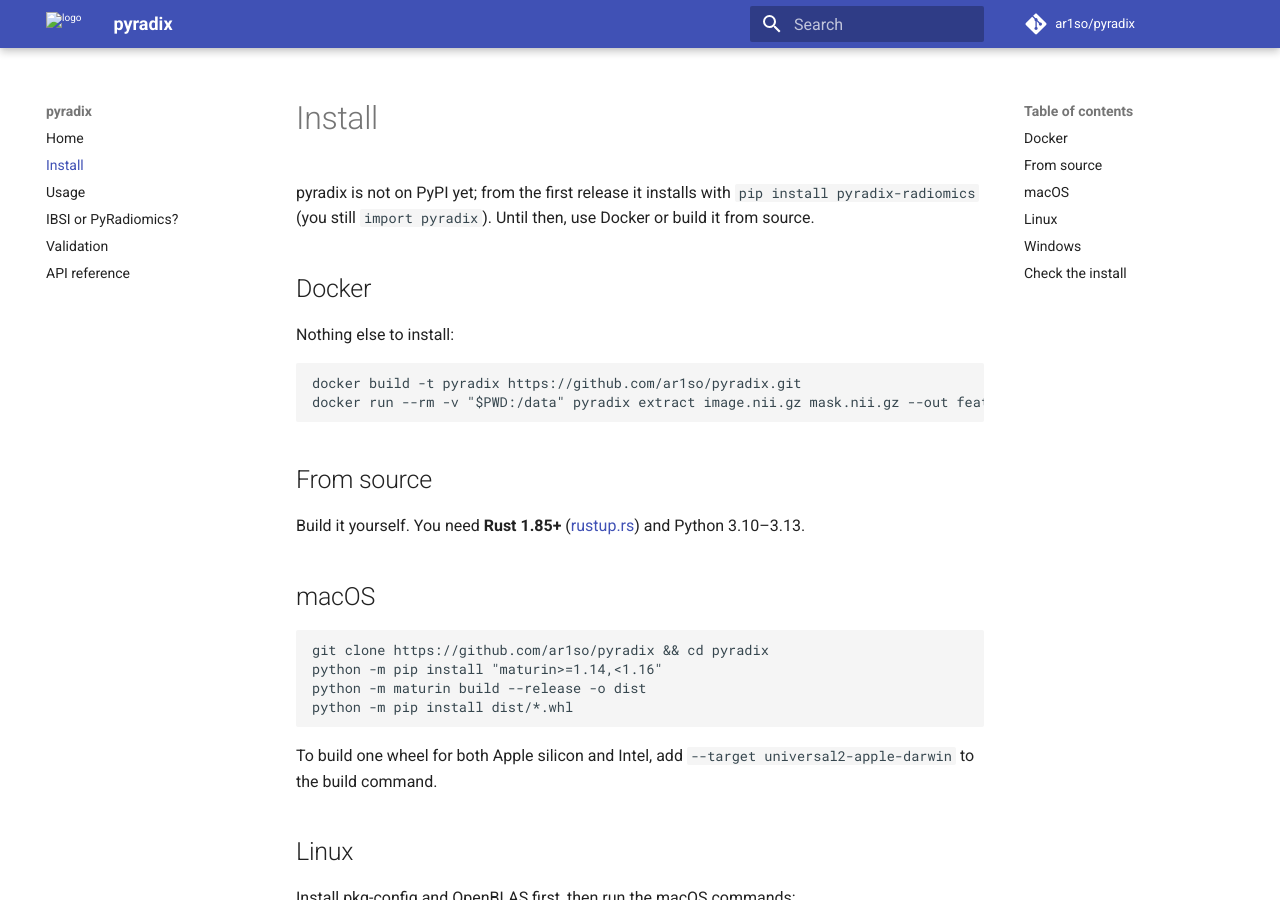
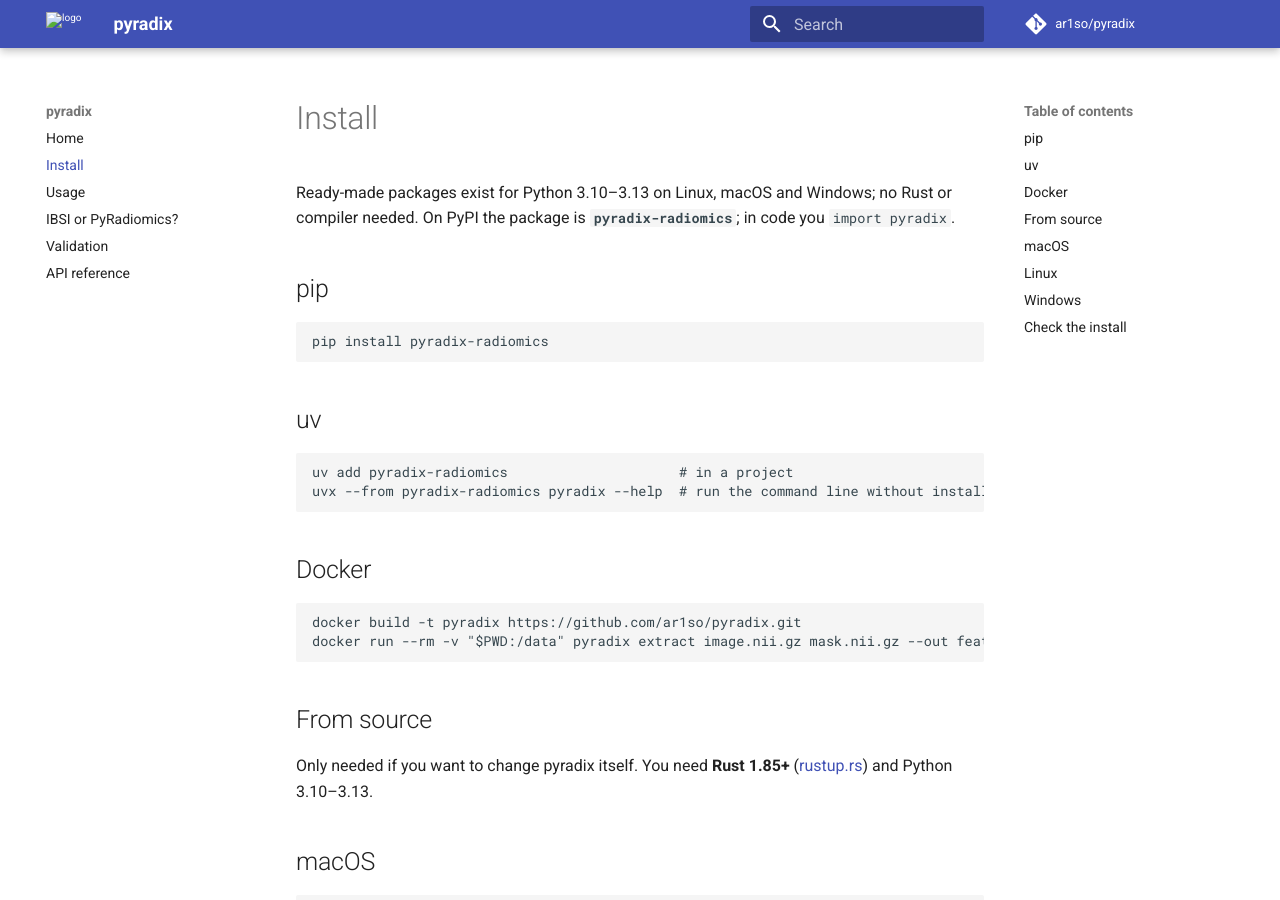
Before and after one commit to ar1so/pyradix, an MkDocs documentation site: the page built from docsite/install.md, in a window 1280 px wide and 900 px high. Built offline with MkDocs 1.6.1 and Material for MkDocs 9.7.7, drawn with Linux system fonts in a browser that asks for light colours; comment, search, counter and statistics services are not loaded.

Commit message:
Document installation from PyPI with pip and uv

````diff
--- a/docsite/install.md
+++ b/docsite/install.md
@@ -1,10 +1,21 @@
 # Install
 
-pyradix is not on PyPI yet; from the first release it installs with `pip install pyradix-radiomics` (you still `import pyradix`). Until then, use Docker or build it from source.
+Ready-made packages exist for Python 3.10–3.13 on Linux, macOS and Windows; no Rust or compiler needed. On PyPI the package is **`pyradix-radiomics`**; in code you `import pyradix`.
+
+## pip
+
+```bash
+pip install pyradix-radiomics
+```
+
+## uv
+
+```bash
+uv add pyradix-radiomics                     # in a project
+uvx --from pyradix-radiomics pyradix --help  # run the command line without installing
+```
 
 ## Docker
-
-Nothing else to install:
 
 ```bash
 docker build -t pyradix https://github.com/ar1so/pyradix.git
@@ -13,7 +24,7 @@ docker run --rm -v "$PWD:/data" pyradix extract image.nii.gz mask.nii.gz --out f
 
 ## From source
 
-Build it yourself. You need **Rust 1.85+** ([rustup.rs](https://rustup.rs)) and Python 3.10–3.13.
+Only needed if you want to change pyradix itself. You need **Rust 1.85+** ([rustup.rs](https://rustup.rs)) and Python 3.10–3.13.
 
 ## macOS
 
````
Also changed, not shown: README.md (+18 -3 lines).
